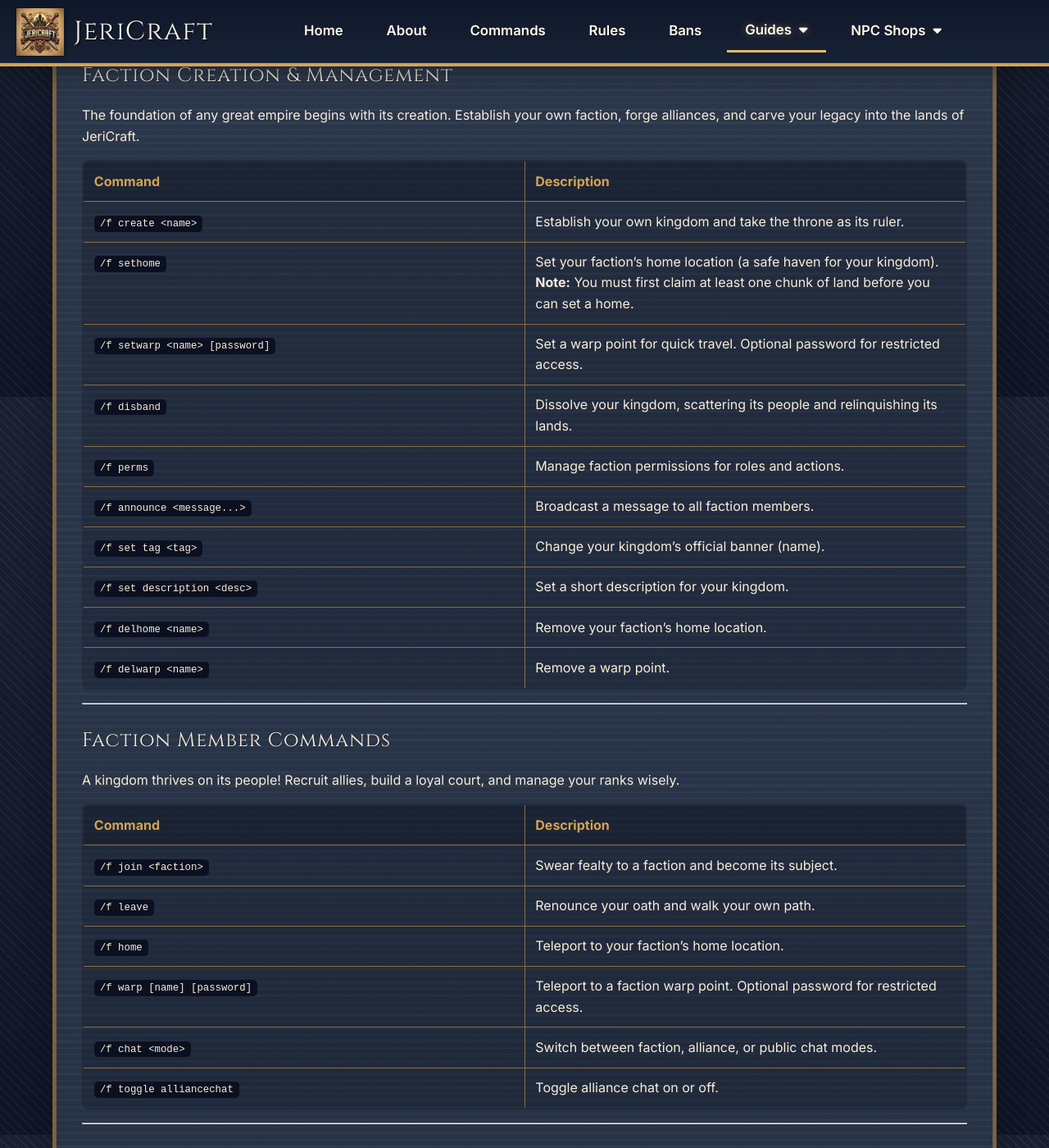
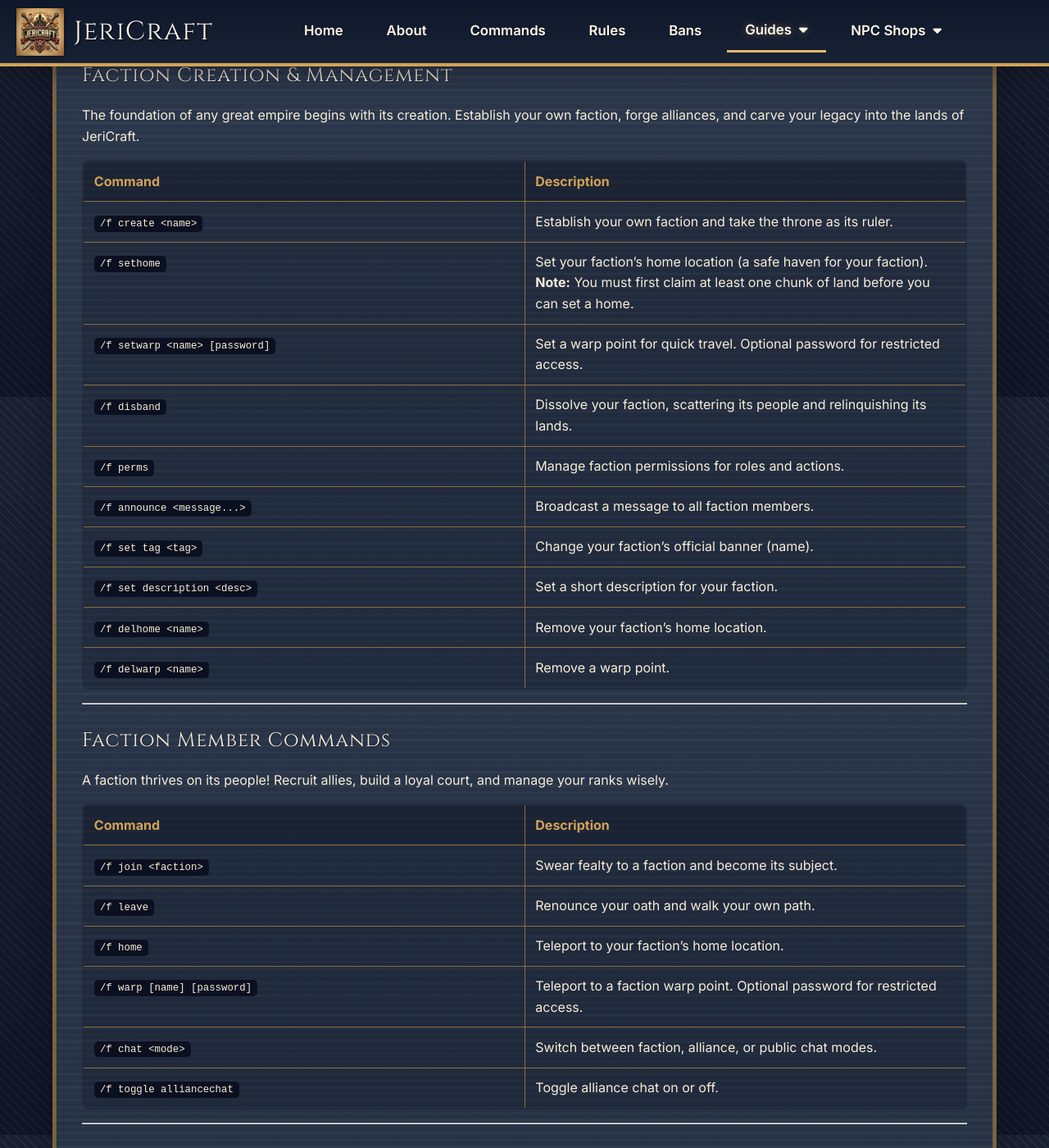
Before and after one commit to Chalwk/JeriCraft, a Jekyll site: the page built from _guides/factions.md, in a window 1280 px wide and 1400 px high, scrolled down 416 px. Shown: the whole window at 82% size. Built offline with Jekyll 4.4.1, drawn with Linux system fonts in a browser that asks for light colours; some of the changed text lies outside the part shown.

Commit message:
(docs): Minor updates to guides

```diff
--- a/_guides/factions.md
+++ b/_guides/factions.md
@@ -26,14 +26,14 @@ The foundation of any great empire begins with its creation. Establish your own
 
 | **Command**                    | **Description**                                                                                                                                        |
 | ------------------------------ | ------------------------------------------------------------------------------------------------------------------------------------------------------ |
-| `/f create <name>`             | Establish your own kingdom and take the throne as its ruler.                                                                                           |
-| `/f sethome`                   | Set your faction's home location (a safe haven for your kingdom). **Note:** You must first claim at least one chunk of land before you can set a home. |
+| `/f create <name>`             | Establish your own faction and take the throne as its ruler.                                                                                           |
+| `/f sethome`                   | Set your faction's home location (a safe haven for your faction). **Note:** You must first claim at least one chunk of land before you can set a home. |
 | `/f setwarp <name> [password]` | Set a warp point for quick travel. Optional password for restricted access.                                                                            |
-| `/f disband`                   | Dissolve your kingdom, scattering its people and relinquishing its lands.                                                                              |
+| `/f disband`                   | Dissolve your faction, scattering its people and relinquishing its lands.                                                                              |
 | `/f perms`                     | Manage faction permissions for roles and actions.                                                                                                      |
 | `/f announce <message...>`     | Broadcast a message to all faction members.                                                                                                            |
-| `/f set tag <tag>`             | Change your kingdom's official banner (name).                                                                                                          |
-| `/f set description <desc>`    | Set a short description for your kingdom.                                                                                                              |
+| `/f set tag <tag>`             | Change your faction's official banner (name).                                                                                                          |
+| `/f set description <desc>`    | Set a short description for your faction.                                                                                                              |
 | `/f delhome <name>`            | Remove your faction's home location.                                                                                                                   |
 | `/f delwarp <name>`            | Remove a warp point.                                                                                                                                   |
 
@@ -41,7 +41,7 @@ The foundation of any great empire begins with its creation. Establish your own
 
 ## Faction Member Commands
 
-A kingdom thrives on its people! Recruit allies, build a loyal court, and manage your ranks wisely.
+A faction thrives on its people! Recruit allies, build a loyal court, and manage your ranks wisely.
 
 | **Command**                 | **Description**                                                            |
 | --------------------------- | -------------------------------------------------------------------------- |
@@ -56,11 +56,11 @@ A kingdom thrives on its people! Recruit allies, build a loyal court, and manage
 
 ## Member Management
 
-Manage your faction's members, ranks, and permissions to build a strong and loyal kingdom.
+Manage your faction's members, ranks, and permissions to build a strong and loyal faction.
 
 As a ruler, it is your duty to **build trust** and **reward loyalty**. Strong factions are forged through camaraderie
 and strategy. More members mean **more power**, which allows your faction to **claim more land** and expand its
-influence. Grant **leadership roles** to trusted members to help you manage your growing kingdom.
+influence. Grant **leadership roles** to trusted members to help you manage your growing faction.
 
 | **Command**                     | **Description**                                         |
 | ------------------------------- | ------------------------------------------------------- |
@@ -83,19 +83,19 @@ influence. Grant **leadership roles** to trusted members to help you manage your
 
 ## Territory Management
 
-A kingdom is nothing without its territory! Factions must **claim land** to establish castles,
+A faction is nothing without its territory! Factions must **claim land** to establish castles,
 villages, and fortifications.
 
 **Important:** Factions are only enabled in the main survival world (`world`).
 You cannot claim land or perform faction actions in other worlds (e.g., the Nether or the End).
 
 Once created, you become the **leader** of your faction, wielding the power to **expand your domain**,
-**recruit allies**, and **command your kingdom's fate**. You can **manage your faction's land, power,
+**recruit allies**, and **command your faction's fate**. You can **manage your faction's land, power,
 and members** to build an empire that stands the test of time.
 
 | **Command**                        | **Description**                                    |
 | ---------------------------------- | -------------------------------------------------- |
-| `/f claim [radius] [faction]`      | Seize control of a chunk of land for your kingdom. |
+| `/f claim [radius] [faction]`      | Seize control of a chunk of land for your faction. |
 | `/f unclaim [radius] [faction]`    | Relinquish a previously claimed territory.         |
 | `/f autoclaim [faction]`           | Automatically claim chunks as you move.            |
 | `/f unclaimall`                    | Release all faction-owned land at once.            |
@@ -105,7 +105,7 @@ and members** to build an empire that stands the test of time.
 
 ## Economy & Faction Banks
 
-A kingdom is built on wealth! Manage your faction's finances to fund expansions and military endeavors.
+A faction is built on wealth! Manage your faction's finances to fund expansions and military endeavors.
 
 For player economy (personal accounts / jobs, etc.), please refer to [Economy Guide]({{ site.baseurl
 }}/guides/economy/).
@@ -193,7 +193,7 @@ This linear scaling ensures that larger factions must carefully manage their res
 ## Power System
 
 Power determines how much land your faction can **claim** and **defend**.
-Recruit members to **strengthen your kingdom**.
+Recruit members to **strengthen your faction**.
 
 ---
 
```
Also changed, not shown: other parts of _guides/factions.md (+1 -1 lines), _guides/economy.md (+1 -1 lines), _guides/getting-started.md (+45 -45 lines), _guides/jobs.md (+1 -1 lines), _guides/medieval-building.md (+0 -6 lines).
